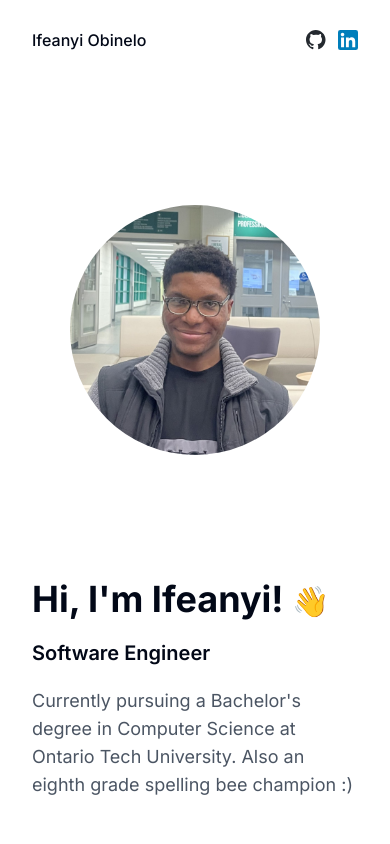
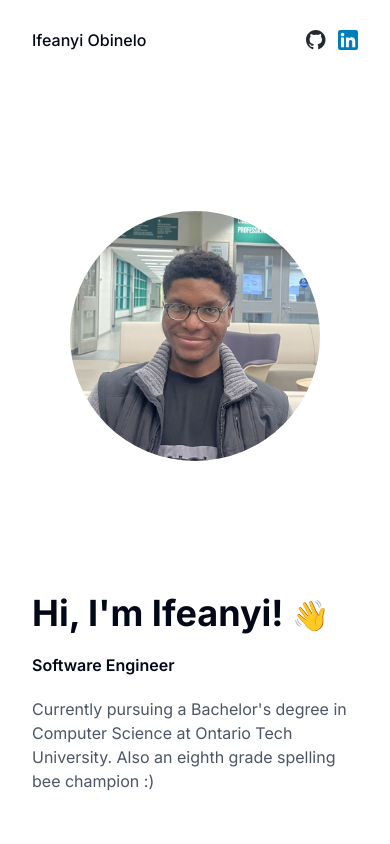
Before and after one commit to kz4killua/website, a Next.js app: page / in a window 390 px wide. Shown: the top 844 px of the page. Built offline with nearby package versions, Linux system fonts and the light colour scheme.

Commit message:
Update styles for mobile devices

```diff
--- a/src/components/hero.tsx
+++ b/src/components/hero.tsx
@@ -10,10 +10,10 @@ export default function Hero() {
           <h1 className="font-bold text-4xl md:text-5xl">
             Hi, I&apos;m Ifeanyi! <span className="text-3xl lg:text-5xl">👋</span>
           </h1>
-          <h3 className="font-semibold text-xl">
+          <h3 className="font-semibold md:text-xl">
             Software Engineer
           </h3>
-          <p className="text-lg text-gray-600">
+          <p className="md:text-lg text-gray-600">
             Currently pursuing a Bachelor&apos;s degree in Computer Science at Ontario Tech University.
             Also an eighth grade spelling bee champion :)
           </p>
```
